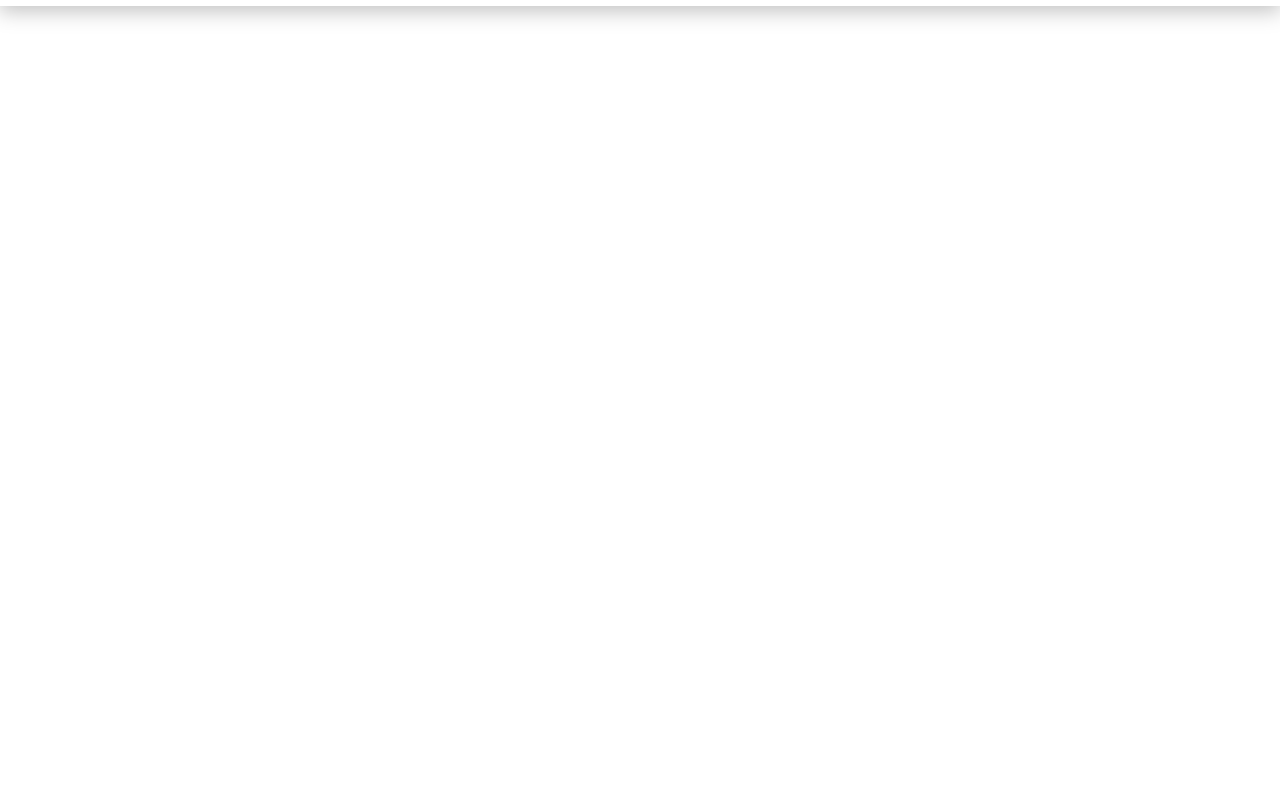
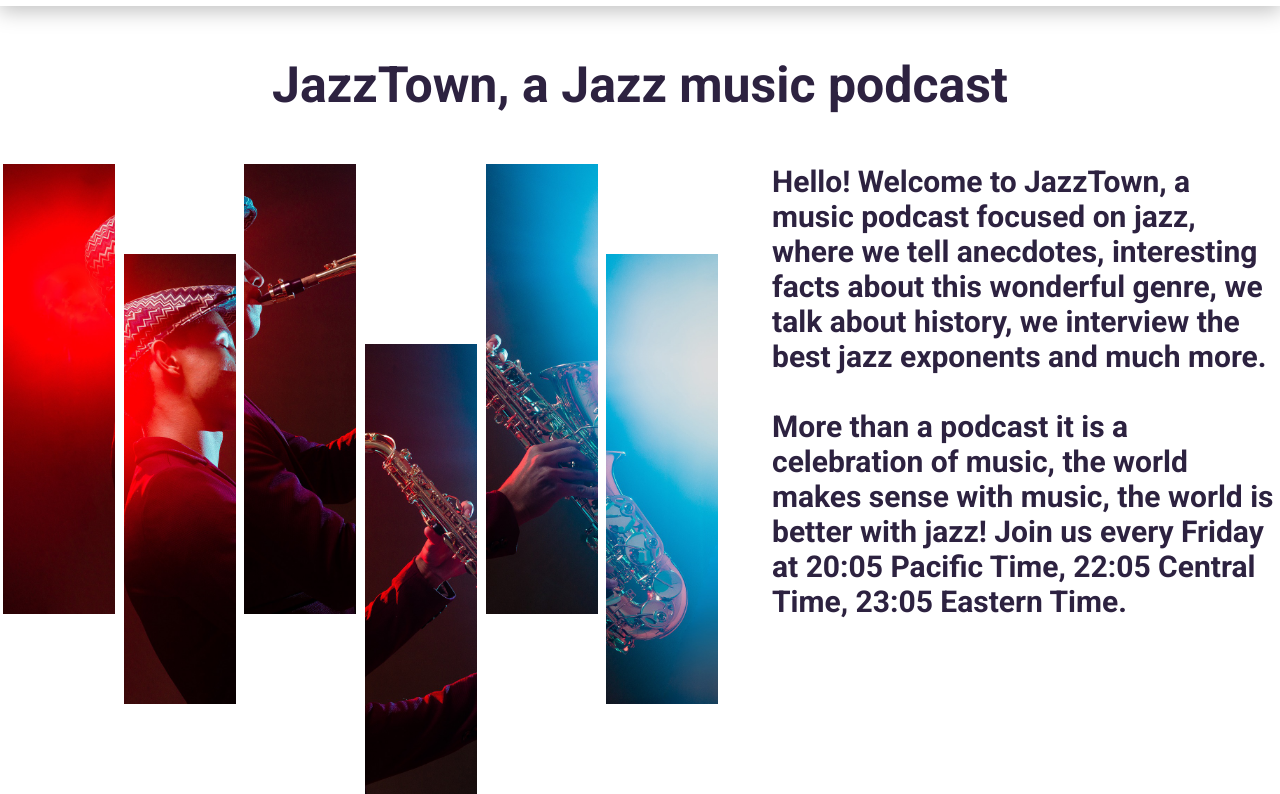
Before and after one commit to JI-Villalobos/jazztown, a plain HTML site: page index.html in a window 1280 px wide. Shown: the part 77-871 px from the top of the page. Before the commit the page ends 800 px from the top, so only its background shows below. Drawn offline with Linux system fonts and the light colour scheme.

Commit message:
main section

```diff
--- a/index.html
+++ b/index.html
@@ -17,5 +17,29 @@
             <a href="" class="community">Community</a>
         </div>
     </header>
+    <main>
+        <h1>JazzTown, a Jazz music podcast</h1>
+        <section class="main-section">
+            <div class="collage">
+                <img src="assets/images/1.png" alt="image" class="collage-image1">
+                <img src="assets/images/2.png" alt="image" class="collage-image2">
+                <img src="assets/images/3.png" alt="image" class="collage-image3">
+                <img src="assets/images/4.png" alt="image" class="collage-image4">
+                <img src="assets/images/5.png" alt="image" class="collage-image5">
+                <img src="assets/images/6.png" alt="image" class="collage-image6">
+            </div>
+            <div class="description">
+                <p>
+                    Hello! Welcome to JazzTown, a music podcast focused on jazz,
+                    where we tell anecdotes, interesting facts about this wonderful genre, we talk about history, we interview the best jazz exponents and much more.
+                </p>
+                <br>
+                <p>
+                    More than a podcast it is a celebration of music, the world makes sense with music, the world is better with jazz!
+                    Join us every Friday at 20:05 Pacific Time, 22:05 Central Time, 23:05 Eastern Time.
+                </p>
+            </div>
+        </section>
+    </main>
 </body>
 </html>
--- a/styles.css
+++ b/styles.css
@@ -48,3 +48,91 @@ header img {
    text-decoration: none;
    color: var(--blue-brown);
 }
+
+main h1 {
+    margin: 5rem auto;
+    text-align: center;
+    font-size: 5rem;
+    color: var(--blue-brown);
+}
+
+.main-section {
+    display: flex;
+    justify-content: center;
+}
+
+.collage {
+    display: grid;
+    grid-template: repeat(8, 1fr) / repeat(6, 1fr);
+    height: 600px;
+    width: 724px;
+}
+
+.collage img {
+    width: 112px;
+    height: 450px;
+}
+
+.collage-image1 {
+    grid-column: 1 / 2;
+    grid-row: 1 / 6;
+}
+
+.collage-image2 {
+    grid-column: 2 / 3;
+    grid-row: 2 / 7;
+}
+
+.collage-image3 {
+    grid-column: 3 / 4;
+    grid-row: 1 / 6;
+}
+
+.collage-image4 {
+    grid-column: 4 / 5;
+    grid-row: 3 / 8;
+}
+
+.collage-image5 {
+    grid-column: 5 / 6;
+    grid-row: 1 / 6;
+}
+
+.collage-image6 {
+    grid-column: 6 / 7;
+    grid-row: 2 / 7;
+}
+
+
+.description {
+    width: 550px;
+    padding-left: 45px;
+    color: var(--blue-brown);
+    font-size: 3rem;
+    font-weight: bold;
+    text-align: start;
+}
+
+.collage-image1:hover {
+    grid-row: 2 / 7;
+}
+
+.collage-image2:hover {
+    grid-row: 1 / 6;
+}
+
+.collage-image3:hover {
+    grid-row: 2 / 7;
+}
+
+.collage-image4:hover {
+    grid-row: 2 / 7;
+}
+
+.collage-image5:hover {
+    grid-row: 2 / 7;
+}
+
+.collage-image6:hover {
+    grid-row: 1 / 6;
+}
```
